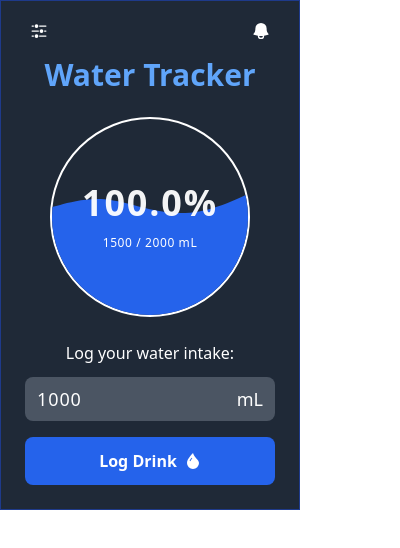
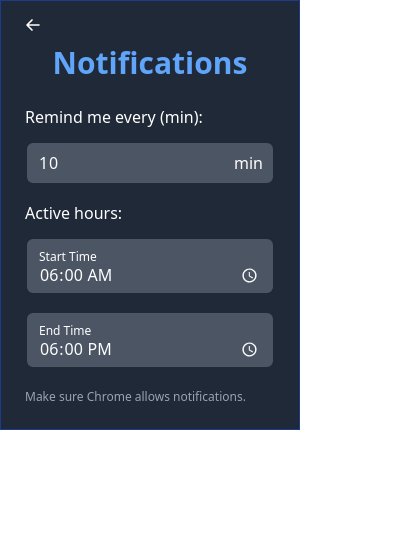
Before and after one commit to yewyewxd/water-reminder-extension, a browser extension: page src/popup.html in a window 400 px wide. Drawn offline with nearby package versions, Linux system fonts and the light colour scheme; files that its build step writes are made by us from their sources.

Commit message:
style notification page

```diff
--- a/src/popup.html
+++ b/src/popup.html
@@ -9,6 +9,8 @@
   <body class="text-base">
     <div class="w-[300px] border border-blue-900 p-6 pt-4 bg-primary-dark">
       <!-- Header -->
+
+      <main id="main-view">
         <header class="flex justify-between items-center mb-3">
           <!-- Back Button -->
           <!-- <button>
@@ -43,7 +45,10 @@
           </button>
 
           <!-- Notification button -->
-        <button class="p-1 hover:text-primary-light duration-200">
+          <button
+            id="notification-button"
+            class="p-1 hover:text-primary-light duration-200"
+          >
             <svg
               xmlns="http://www.w3.org/2000/svg"
               viewBox="0 0 24 24"
@@ -59,7 +64,6 @@
           </button>
         </header>
 
-      <main>
         <!-- Progress % Display -->
         <div class="flex flex-col items-center">
           <h1 class="mb-6 text-3xl text-center text-primary-light font-bold">
@@ -99,10 +103,9 @@
             <input
               value="1000"
               name="amount"
-              class="bg-gray-600 rounded-lg pl-3 py-2 pr-10 w-full text-lg font-medium tracking-wider placeholder:-tracking-normal peer placeholder:text-base"
+              class="bg-gray-600 rounded-lg pl-3 py-2 pr-10 w-full text-lg font-medium tracking-wider placeholder:-tracking-normal peer placeholder:text-base outline-none invalid:text-pink-500 border-2 border-primary-dark valid:focus:border-primary-light invalid:border-pink-500"
               type="number"
               min="1"
-              max="10000"
               required
               placeholder="Enter amount in mL"
             />
@@ -134,29 +137,93 @@
         </form>
       </main>
 
-      <!-- Main Settings View -->
-      <!-- <div id="mainView">
-        <label
-          >Start Time:
-          <input type="time" id="startTime" />
-        </label>
-        <br />
-        <label
-          >End Time:
-          <input type="time" id="endTime" />
-        </label>
-        <br />
-        <button id="saveBtn">Save</button>
-        <p id="status"></p>
-      </div> -->
+      <!-- Notification Settings View -->
+      <div id="notification-view" class="hidden">
+        <header class="flex justify-between items-center mb-3">
+          <!-- Back Button -->
+          <button id="back-button">
+            <svg
+              xmlns="http://www.w3.org/2000/svg"
+              fill="none"
+              viewBox="0 0 24 24"
+              stroke-width="2.5"
+              stroke="currentColor"
+              class="size-4"
+            >
+              <path
+                stroke-linecap="round"
+                stroke-linejoin="round"
+                d="M10.5 19.5 3 12m0 0 7.5-7.5M3 12h18"
+              />
+            </svg>
+          </button>
+        </header>
 
-      <!-- Notification Settings View -->
-      <div id="notifView" class="hidden">
-        <p>
-          You’ll receive a notification every 10 minutes during your scheduled
-          time.
+        <h1 class="mb-6 text-3xl text-center text-primary-light font-bold">
+          Notifications
+        </h1>
+
+        <form>
+          <!-- Remind me every -->
+          <div>
+            <h3 class="mb-3 font-medium">Remind me every (min):</h3>
+            <div class="relative flex items-center mb-4 peer">
+              <!-- Input: reminder interval -->
+              <input
+                value="10"
+                name="interval"
+                class="bg-gray-600 rounded-lg pl-3 py-2 pr-10 w-full tracking-wider placeholder:-tracking-normal peer placeholder:text-base outline-none invalid:text-pink-500 border-2 border-primary-dark valid:focus:border-primary-light invalid:border-pink-500"
+                type="number"
+                min="1"
+                required
+                placeholder="Enter value in minutes"
+              />
+              <div class="absolute right-3 hidden peer-valid:block">min</div>
+            </div>
+          </div>
+
+          <!-- Active hours -->
+          <div>
+            <h3 class="mb-3 font-medium">Active hours:</h3>
+            <!-- Input: start time -->
+            <div
+              class="flex flex-col mb-4 px-3 pt-[10px] pb-[6px] bg-gray-600 rounded-lg border-2 border-primary-dark focus-within:border-primary-light"
+            >
+              <label for="startTime" class="text-xs leading-tight"
+                >Start Time</label
+              >
+              <input
+                value="06:00"
+                id="startTime"
+                name="startTime"
+                class="bg-gray-600 w-full placeholder:-tracking-normal placeholder:text-base outline-none leading-tight"
+                type="time"
+                required
+              />
+            </div>
+
+            <!-- Input: end time -->
+            <div
+              class="flex flex-col mb-4 px-3 pt-[10px] pb-[6px] bg-gray-600 rounded-lg border-2 border-primary-dark focus-within:border-primary-light"
+            >
+              <label for="endTime" class="text-xs leading-tight"
+                >End Time</label
+              >
+              <input
+                value="18:00"
+                id="endTime"
+                name="endTime"
+                class="bg-gray-600 w-full placeholder:-tracking-normal placeholder:text-base outline-none leading-tight"
+                type="time"
+                required
+              />
+            </div>
+          </div>
+        </form>
+
+        <p class="text-gray-400 text-xs pt-1">
+          Make sure Chrome allows notifications.
         </p>
-        <p>Make sure Chrome allows notifications.</p>
       </div>
 
       <script src="./popup.js"></script>
--- a/src/popup.js
+++ b/src/popup.js
@@ -1,46 +1,48 @@
 document.addEventListener('DOMContentLoaded', () => {
-  const startTimeInput = document.getElementById('startTime')
-  const endTimeInput = document.getElementById('endTime')
-  const saveBtn = document.getElementById('saveBtn')
-  const status = document.getElementById('status')
+  // temporary
+  document.getElementById('main-view').classList.add('hidden')
+  document.getElementById('notification-view').classList.remove('hidden')
 
-  const mainView = document.getElementById('mainView')
-  const notifView = document.getElementById('notifView')
-  const notifBtn = document.getElementById('notifBtn')
-  const backBtn = document.getElementById('backBtn')
+  //   const startTimeInput = document.getElementById('startTime')
+  //   const endTimeInput = document.getElementById('endTime')
+  //   const saveBtn = document.getElementById('saveBtn')
+  //   const status = document.getElementById('status')
 
-  // Load saved settings
-  chrome.storage.sync.get(['startHour', 'endHour'], (result) => {
-    if (result.startHour !== undefined) {
-      startTimeInput.value = `${String(result.startHour).padStart(2, '0')}:00`
-    }
-    if (result.endHour !== undefined) {
-      endTimeInput.value = `${String(result.endHour).padStart(2, '0')}:00`
-    }
-  })
+  //   const mainView = document.getElementById('mainView')
+  //   const notifView = document.getElementById('notifView')
+  const notificationBtn = document.getElementById('notification-button')
+  const backBtn = document.getElementById('back-button')
 
-  // Save button logic
-  saveBtn.addEventListener('click', () => {
-    const startHour = parseInt(startTimeInput.value.split(':')[0])
-    const endHour = parseInt(endTimeInput.value.split(':')[0])
+  //   // Load saved settings
+  //   chrome.storage.sync.get(['startHour', 'endHour'], (result) => {
+  //     if (result.startHour !== undefined) {
+  //       startTimeInput.value = `${String(result.startHour).padStart(2, '0')}:00`
+  //     }
+  //     if (result.endHour !== undefined) {
+  //       endTimeInput.value = `${String(result.endHour).padStart(2, '0')}:00`
+  //     }
+  //   })
 
-    chrome.storage.sync.set({ startHour, endHour }, () => {
-      status.textContent = 'Saved!'
-      setTimeout(() => (status.textContent = ''), 2000)
-    })
-  })
+  //   // Save button logic
+  //   saveBtn.addEventListener('click', () => {
+  //     const startHour = parseInt(startTimeInput.value.split(':')[0])
+  //     const endHour = parseInt(endTimeInput.value.split(':')[0])
+
+  //     chrome.storage.sync.set({ startHour, endHour }, () => {
+  //       status.textContent = 'Saved!'
+  //       setTimeout(() => (status.textContent = ''), 2000)
+  //     })
+  //   })
 
   // Switch to Notification View
-  notifBtn.addEventListener('click', () => {
-    mainView.classList.add('hidden')
-    notifView.classList.remove('hidden')
-    backBtn.classList.remove('hidden')
+  notificationBtn.addEventListener('click', () => {
+    document.getElementById('main-view').classList.add('hidden')
+    document.getElementById('notification-view').classList.remove('hidden')
   })
 
   // Back to Main View
   backBtn.addEventListener('click', () => {
-    notifView.classList.add('hidden')
-    mainView.classList.remove('hidden')
-    backBtn.classList.add('hidden')
+    document.getElementById('notification-view').classList.add('hidden')
+    document.getElementById('main-view').classList.remove('hidden')
   })
 })
--- a/src/style.css
+++ b/src/style.css
@@ -2,6 +2,10 @@ input::-webkit-outer-spin-button,
 input::-webkit-inner-spin-button {
   -webkit-appearance: none;
   margin: 0;
+}
+
+input[type='time']::-webkit-calendar-picker-indicator {
+  filter: invert(1);
 }
 
 body {
```
Lines whose indentation alone changed are shown as unchanged.
